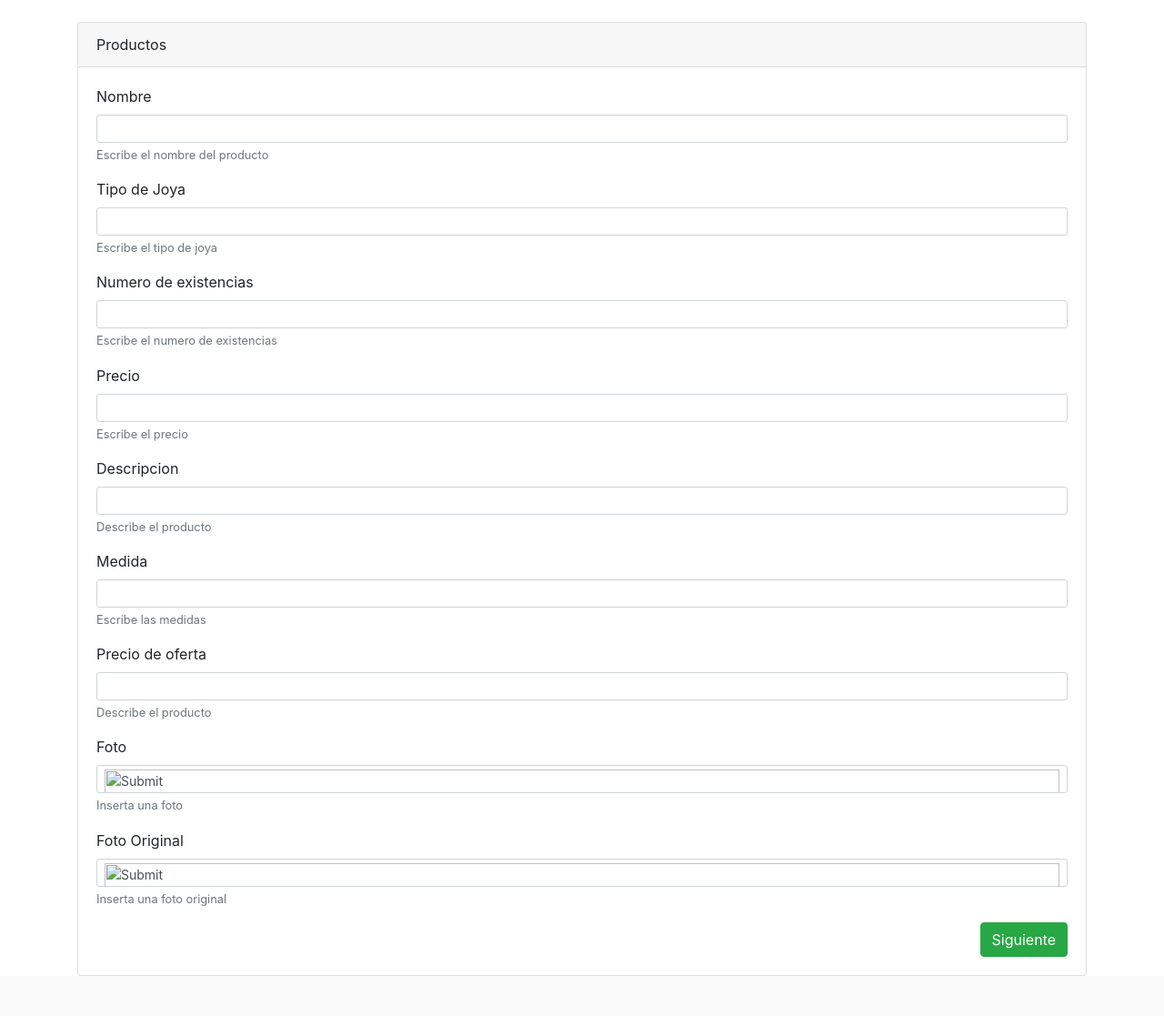
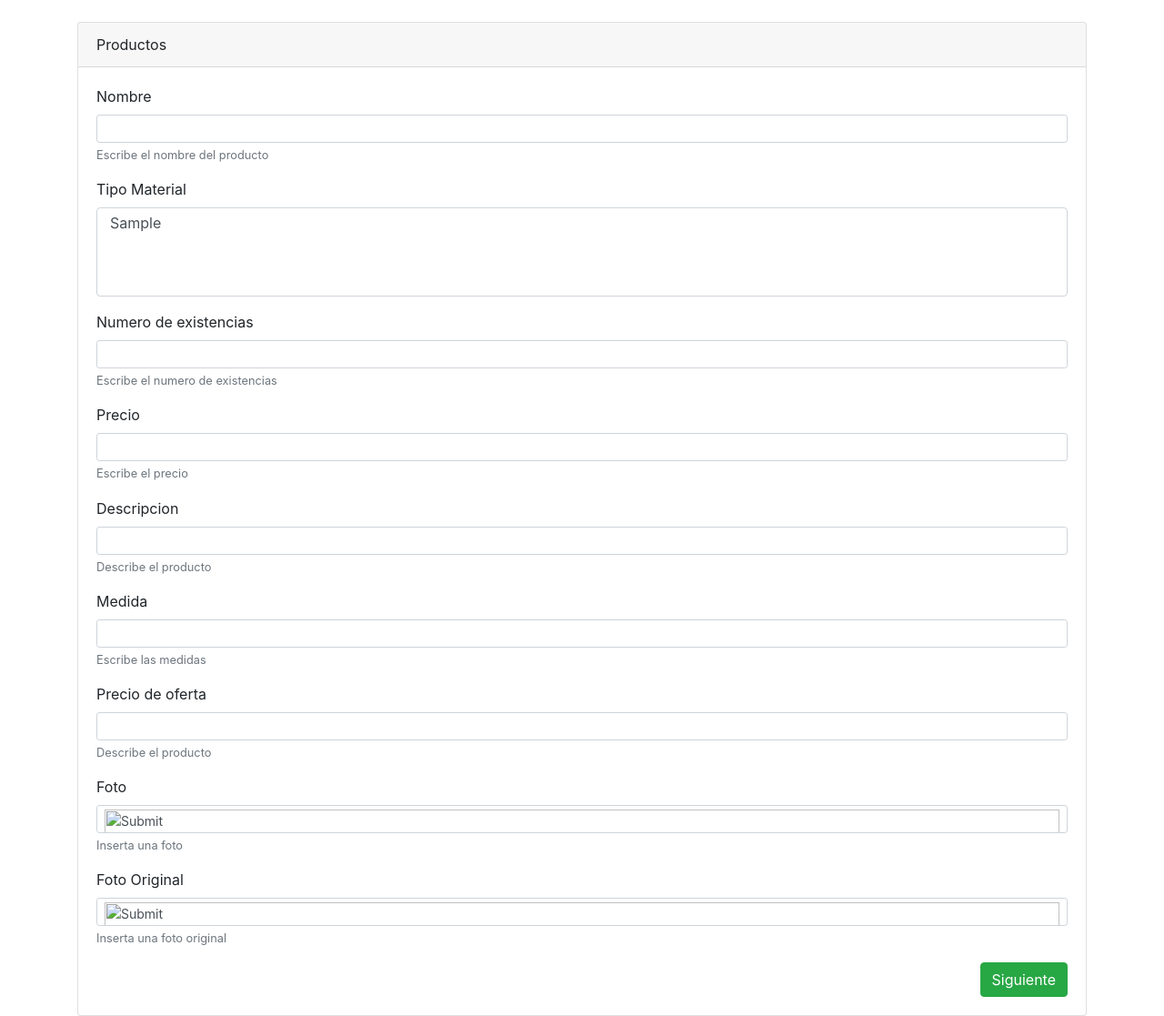
Before and after one commit to APM5691/Proyecto-Aplicaciones-Web-Equipo-10, a PHP site: page /productos_formulario.php in a window 1280 px wide. Shown: the part 95-1212 px from the top of the page at 91% size. Before the commit the page ends 1168 px from the top, so only its background shows below. Run offline with PHP 8.4, Linux system fonts and the light colour scheme; tables that the repository leaves empty hold one stand-in row (values such as "Sample post"); data that the repository does not hold is empty.

Commit message:
actualizando

```diff
--- a/productos_formulario.php
+++ b/productos_formulario.php
@@ -23,12 +23,27 @@
                             aria-describedby="nombre_producto_help">
                         <small id="nombre_producto_help" class="form-text text-muted">Escribe el nombre del producto</small>
                     </div>
+                    <?php
+                    require_once './conexion.php';
+                    $sql = 'select id_material, nombre, tipo_material from materiales order by id_material asc';
+
+                    echo <<<fin
                     <div class="form-group">
-                        <label for="tipo_de_joya_id">Tipo de Joya</label>
-                        <input type="text" class="form-control form-control-sm" id="tipo_de_joya_id" name="tipo_de_joya_id"
-                            aria-describedby="tipo_de_joya_id_help">
-                        <small id="tipo_de_joya_id_help" class="form-text text-muted">Escribe el tipo de joya</small>
+                        <label for="tipo_material_id">Tipo Material</label>
+                        <select multiple class="form-control" id="tipo_material_id" name="tipo_material_id">
+fin;
+                    foreach ($conexion->query($sql) as $registro) {
+                    echo <<<fin
+                            <option>$registro[tipo_material]</option>
+fin;
+                    }
+                    echo <<<fin
+                    <small id="tipo_material_help" class="form-text text-muted">Eligue el tipo de material</small>
+                        </select>
                     </div>
+fin;
+
+                    ?>
                     <div class="form-group">
                         <label for="no_existencias">Numero de existencias</label>
                         <input type="number" class="form-control form-control-sm" id="no_existencias" name="no_existencias"
```
Also changed, not shown: productos_editar.php (+19 -2 lines).
